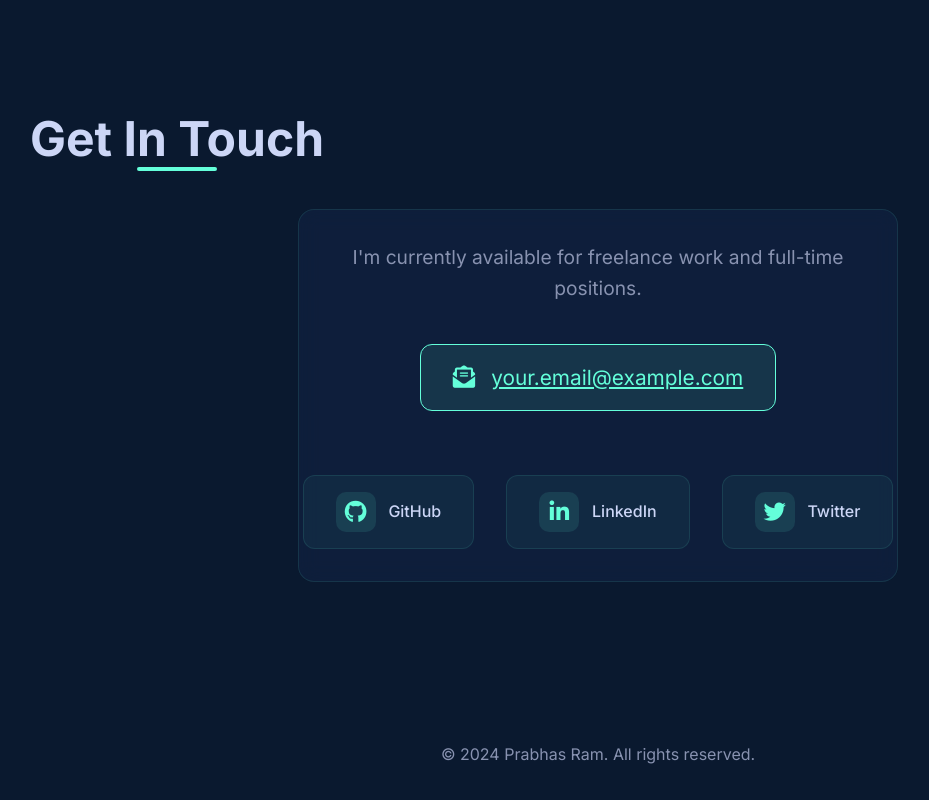
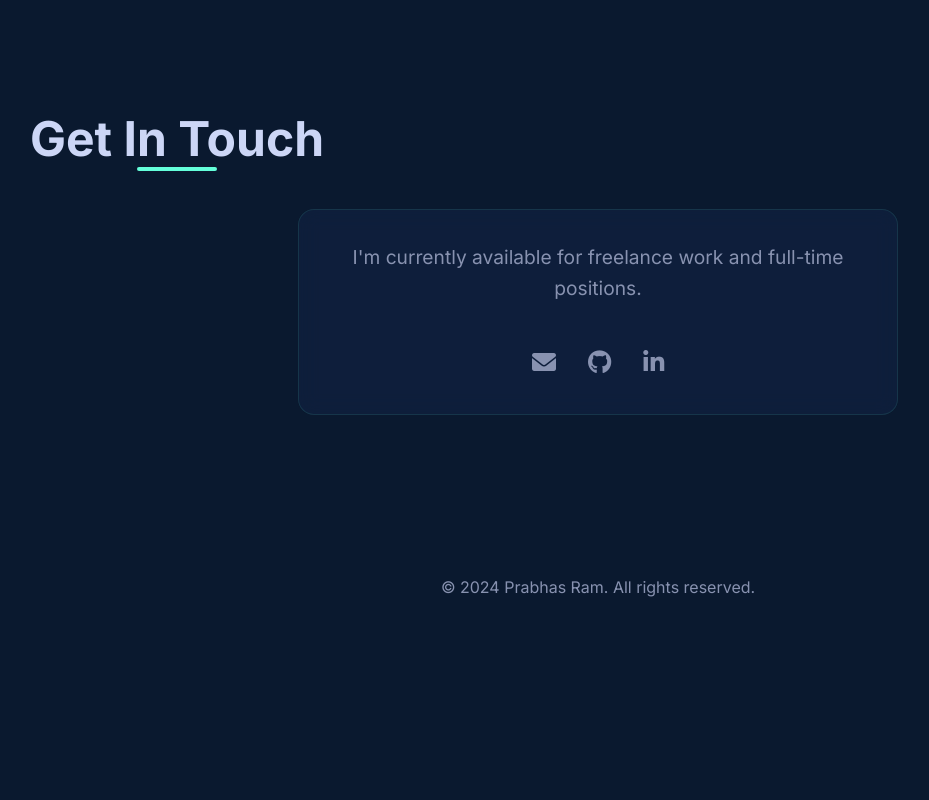
Before and after one commit to GAVARA-PRABHAS-RAM/COD_TASK-3, a plain HTML site: page index.html in a window 1280 px wide. Shown: the part 1815-2615 px from the top of the page, without its empty margins (42-971 px from the left). After the commit the page ends 2448 px from the top, so only its background shows below. Drawn offline with Linux system fonts and the light colour scheme.

Commit message:
Updated contact section with simplified social icons

```diff
--- a/index.html
+++ b/index.html
@@ -111,28 +111,15 @@
             <h2>Get In Touch</h2>
             <div class="contact-content">
                 <p class="contact-text">I'm currently available for freelance work and full-time positions.</p>
-                <a href="mailto:your.email@example.com" class="email-link">
-                    <i class="fas fa-envelope-open-text"></i>
-                    your.email@example.com
-                </a>
                 <div class="social-links">
+                    <a href="mailto:your.email@example.com" class="social-link" target="_blank" aria-label="Email">
+                        <i class="fas fa-envelope"></i>
+                    </a>
                     <a href="https://github.com/yourusername" class="social-link" target="_blank" aria-label="GitHub">
-                        <div class="social-icon">
-                            <i class="fab fa-github"></i>
-                        </div>
-                        <span>GitHub</span>
+                        <i class="fab fa-github"></i>
                     </a>
                     <a href="https://linkedin.com/in/yourusername" class="social-link" target="_blank" aria-label="LinkedIn">
-                        <div class="social-icon">
-                            <i class="fab fa-linkedin-in"></i>
-                        </div>
-                        <span>LinkedIn</span>
-                    </a>
-                    <a href="https://twitter.com/yourusername" class="social-link" target="_blank" aria-label="Twitter">
-                        <div class="social-icon">
-                            <i class="fab fa-twitter"></i>
-                        </div>
-                        <span>Twitter</span>
+                        <i class="fab fa-linkedin-in"></i>
                     </a>
                 </div>
             </div>
--- a/styles.css
+++ b/styles.css
@@ -479,82 +479,18 @@ nav {
     display: flex;
     justify-content: center;
     gap: 2rem;
-    margin-top: 1rem;
+    margin-top: 2rem;
 }
 
 .social-link {
-    display: flex;
-    align-items: center;
-    gap: 0.8rem;
-    padding: 1rem 2rem;
-    color: var(--text);
-    background: rgba(100, 255, 218, 0.05);
-    border-radius: 12px;
-    border: 1px solid rgba(100, 255, 218, 0.1);
-    transition: all 0.3s cubic-bezier(0.4, 0, 0.2, 1);
-    text-decoration: none;
-}
-
-.social-icon {
-    display: flex;
-    align-items: center;
-    justify-content: center;
-    width: 40px;
-    height: 40px;
-    background: rgba(100, 255, 218, 0.1);
-    border-radius: 10px;
+    color: var(--text-light);
+    font-size: 1.5rem;
     transition: all 0.3s ease;
 }
 
-.social-link i {
-    font-size: 1.4rem;
+.social-link:hover {
     color: var(--secondary);
-    transition: all 0.3s ease;
-}
-
-.social-link span {
-    font-size: 1rem;
-    font-weight: 500;
-}
-
-.social-link:hover {
-    background: rgba(100, 255, 218, 0.15);
-    transform: translateY(-5px);
-    border-color: var(--secondary);
-}
-
-.social-link:hover .social-icon {
-    background: var(--secondary);
-}
-
-.social-link:hover i {
-    color: var(--primary);
-    transform: scale(1.1);
-}
-
-.social-link:hover span {
-    color: var(--secondary);
-}
-
-@media (max-width: 768px) {
-    .contact h2 {
-        font-size: 2.5rem;
-    }
-
-    .social-links {
-        flex-direction: column;
-        gap: 1rem;
-    }
-
-    .social-link {
-        width: 100%;
-        justify-content: center;
-    }
-
-    .email-link {
-        font-size: 1.1rem;
-        padding: 0.8rem 1.5rem;
-    }
+    transform: translateY(-3px);
 }
 
 /* Footer */
```
